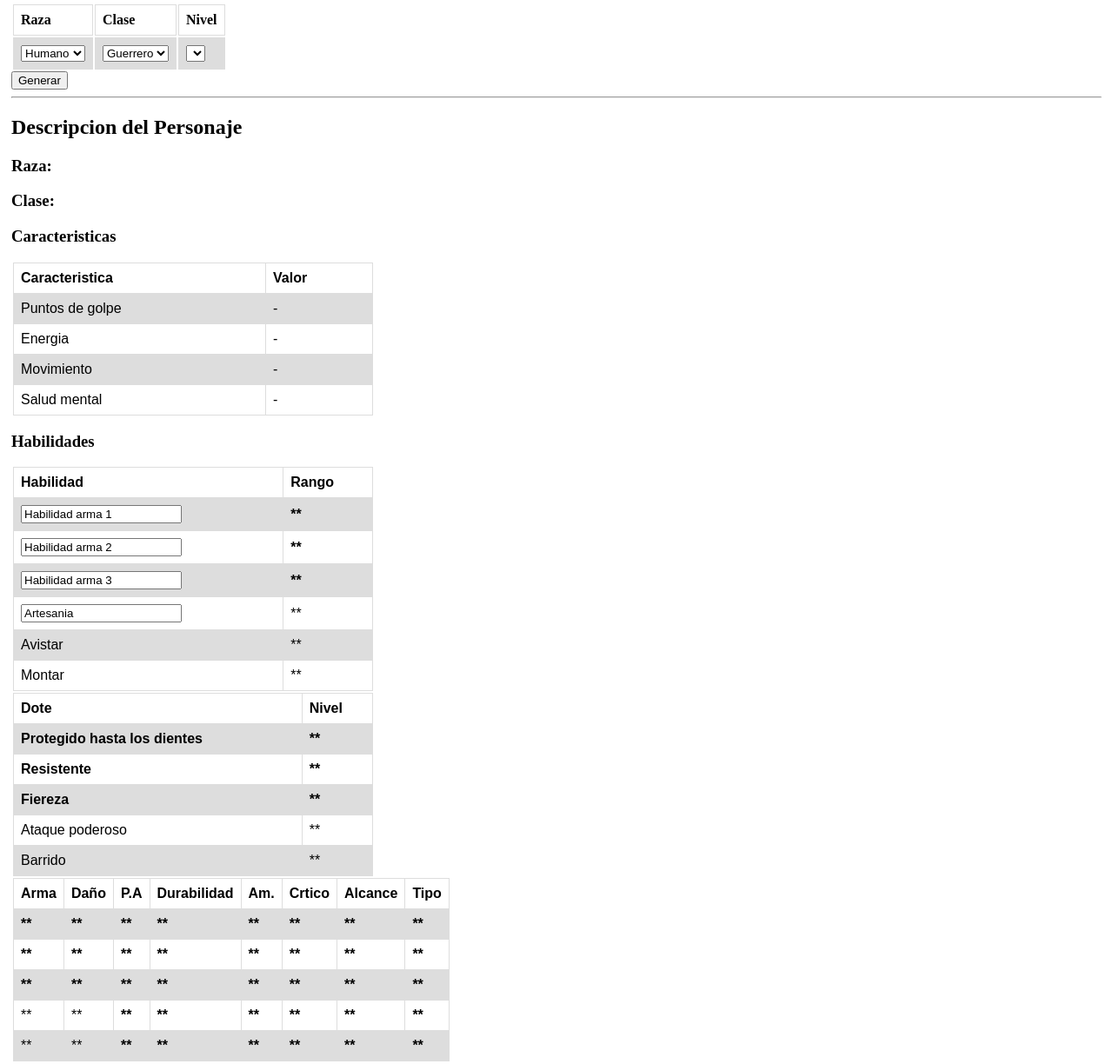
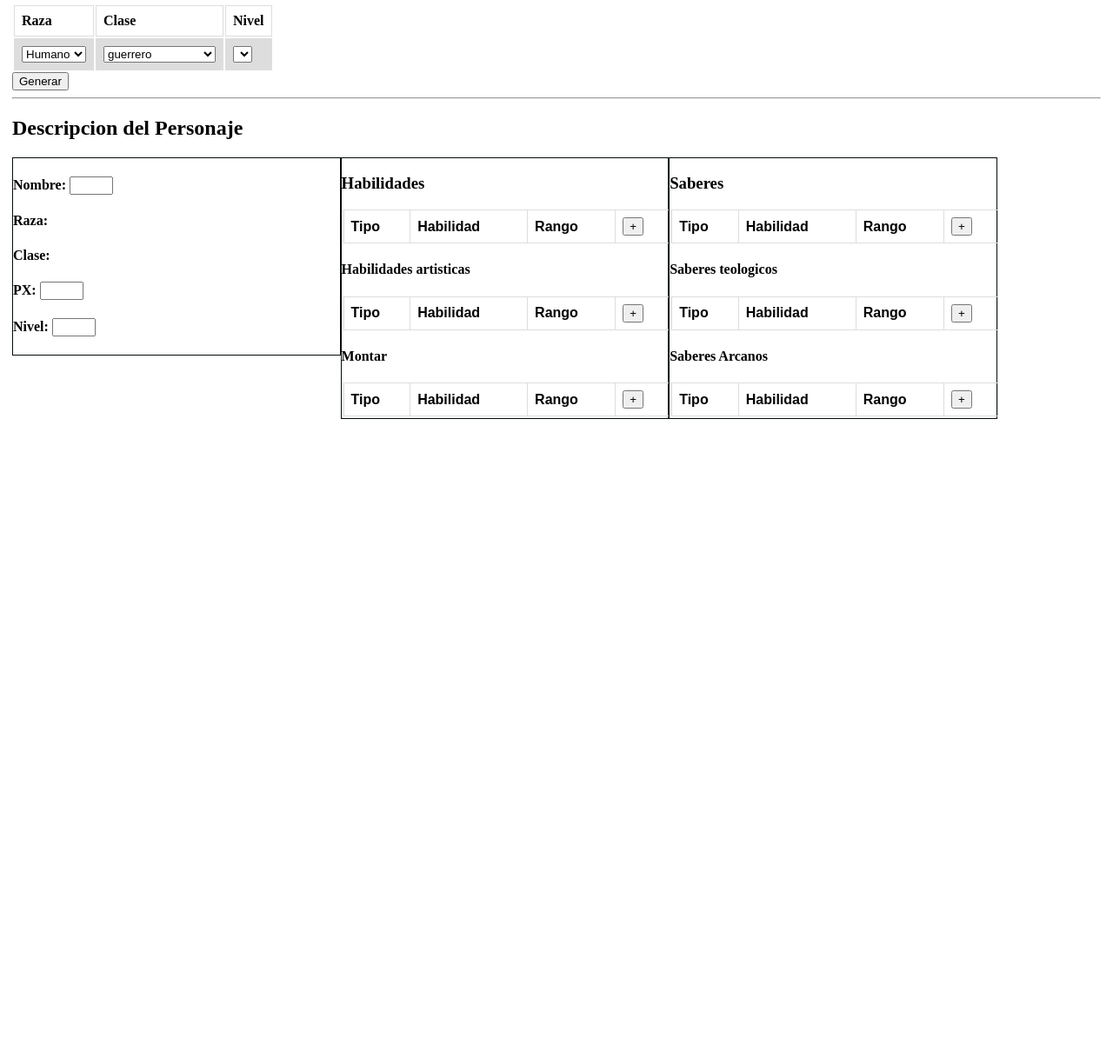
Before and after one commit to Arraiz/GeneradorReinosInconexos, a plain HTML site: page index.html in a window 1280 px wide. Shown: the part 57-1281 px from the top of the page at 87% size. After the commit the page ends 800 px from the top, so only its background shows below. Drawn offline with nearby package versions, Linux system fonts and the light colour scheme.

Commit message:
habs added

```diff
--- a/css/styles.css
+++ b/css/styles.css
@@ -1,27 +1,43 @@
 .basic {
   font-family: arial, sans-serif;
   border-collapse: collapse;
-  width: 33%;
+  width: 100%;
+  margin: 2px;
+}
+input {
+  width: 50px;
+}
+.medium {
+  font-family: arial, sans-serif;
+  border-collapse: collapse;
+  width: 100%;
   margin: 2px;
 }
 
-.medium {
-  font-family: arial, sans-serif;
-  border-collapse: collapse;
-  width: 33%;
-  margin: 2px;
-}
-
-td, th {
+td,
+th {
   border: 1px solid #dddddd;
   text-align: left;
-   padding: 8px;
+  padding: 8px;
 }
 
 tr:nth-child(even) {
   background-color: #dddddd;
 }
 
-html{
-	margin: 5px;
+html {
+  margin: 6px;
 }
+
+.column {
+  float: left;
+  width: 30%;
+  border: 1px solid #030a0b;
+}
+
+/* Clear floats after the columns */
+.row:after {
+  content: "";
+  display: table;
+  clear: both;
+}
--- a/index.html
+++ b/index.html
@@ -1,10 +1,10 @@
 <html lang="en">
   <head>
-	<meta charset="UTF-8">
-	<meta http-equiv="X-UA-Compatible" content="IE=edge">
-	<meta name="viewport" content="width=device-width, initial-scale=1.0">
+    <meta charset="UTF-8" />
+    <meta http-equiv="X-UA-Compatible" content="IE=edge" />
+    <meta name="viewport" content="width=device-width, initial-scale=1.0" />
     <script src="https://ajax.googleapis.com/ajax/libs/jquery/3.5.1/jquery.min.js"></script>
-	<link rel="stylesheet" href="css/styles.css">
+    <link rel="stylesheet" href="css/styles.css" />
     <title>Document</title>
   </head>
   <body>
@@ -17,218 +17,97 @@
       </tr>
       <tr>
         <td>
-			<select id="racial_selector" name="Seleccionar Raza">
-			</select>
+          <select id="racial_selector" name="Seleccionar Raza"></select>
         </td>
         <td>
-			<select name="Seleccionar Clase">
-			<option value="value1" selected>Guerrero</option>
-			<option value="value2" >Value 2</option>
-			<option value="value3">Value 3</option>
-			</select>
+          <select id="class_selector" name="Seleccionar Clase"></select>
         </td>
         <td>
-			<select name="Seleccionar Nivel">
-
-			</select>
+          <select name="Seleccionar Nivel"></select>
         </td>
       </tr>
     </table>
-	<button id="generateButton" >Generar</button>
-	<hr>
+    <button id="generateButton">Generar</button>
+    <hr />
     <h2>Descripcion del Personaje</h2>
 
     <!-- **************
 BASIC INFO
 ************** -->
-<h3 id="raza_h3">Raza: </h3>
-<h3 id="clase_h3">Clase: </h3>
+    <div class="row">
+      <div class="column">
+        <h4>Nombre: <input type="text" name="" id="" /></h4>
+        <h4 id="raza_h3">Raza:</h4>
+        <h4 id="clase_h3">Clase:</h4>
+        <h4>PX: <input type="text" name="" id="" /></h4>
+        <h4>Nivel: <input type="text" name="" id="" /></h4>
 
-<!-- **************
-ATRIBUTES TABLE
-************** -->
-<div id="atributtes_div">
+        <div id="atributtes_div"></div>
 
+        <div id="chars_div"></div>
       </div>
 
-<!-- **************
-************** -->
-
-<!-- **************
-CHARACTERISTICS TABLE
-************** -->
-
-<div id="chars_div">
-
+      <div class="column">
+        <h3>Habilidades</h3>
+        <table id="habTbl" class="basic">
+          <tr>
+            <th>Tipo</th>
+            <th>Habilidad</th>
+            <th>Rango</th>
+            <th><button id="añadir_hab_basica">+</button></th>
+          </tr>
+        </table>
+        <h4>Habilidades artisticas</h4>
+        <table id="habArTbl" class="basic">
+          <tr>
+            <th>Tipo</th>
+            <th>Habilidad</th>
+            <th>Rango</th>
+            <th><button id="añadir_hab_art">+</button></th>
+          </tr>
+        </table>
+        <h4>Montar</h4>
+        <table id="habMonTbl" class="basic">
+          <tr>
+            <th>Tipo</th>
+            <th>Habilidad</th>
+            <th>Rango</th>
+            <th><button id="añadir_hab_montar">+</button></th>
+          </tr>
+        </table>
       </div>
 
-<h3>Caracteristicas</h3>
-
-	<table class="basic">
+      <div class="column">
+        <h3>Saberes</h3>
+        <table id="saberesTbl" class="basic">
           <tr>
-			<th>Caracteristica</th>
-			<th>Valor</th>
-		</tr>
-		<tr>
-			<td>Puntos de golpe</td>
-			<td>-</td>
-		</tr>
-		<tr>
-			<td>Energia</td>
-			<td>-</td>
-		</tr>
-		<tr>
-			<td>Movimiento</td>
-			<td>-</td>
-		</tr>
-		<tr>
-			<td>Salud mental</td>
-			<td>-</td>
+            <th>Tipo</th>
+            <th>Habilidad</th>
+            <th>Rango</th>
+            <th><button id="addSaber">+</button></th>
           </tr>
         </table>
-
-<!-- **************
-************** -->
-
-<!-- **************
-HABILITIES TABLE
-************** -->
-<h3>Habilidades</h3>
-		<table id="tblHabiWArrior" class="basic">
+        <h4>Saberes teologicos</h4>
+        <table id="saberesTeoTbl" class="basic">
           <tr>
+            <th>Tipo</th>
             <th>Habilidad</th>
             <th>Rango</th>
-		</tr>
-		<tr>
-			<th>
-				<input type="text" value="Habilidad arma 1" >
-			</th>
-			<th>**</th>
-		</tr>
-		<tr>
-			<th>
-				<input type="text" value="Habilidad arma 2" >
-			</th>
-			<th>**</th>
-		</tr>
-		<tr>
-			<th>
-				<input type="text" value="Habilidad arma 3" >
-			</th>
-			<th>**</th>
-		</tr>
-		<tr>
-			<th>
-				<input type="text" value="Artesania" >
-			</th>
-			<td>**</td>
-		</tr>
-		<tr>
-			<td>Avistar</td>
-			<td>**</td>
-		</tr>
-		<tr>
-			<td>Montar</td>
-			<td>**</td>
-		</tr>
-
-		</table>
-		<table class="basic">
-			<th>Dote</th>
-			<th>Nivel</th>
-		<tr>
-			<th>Protegido hasta los dientes</th>
-			<th>**</th>
-		</tr>
-		<tr>
-		<th>Resistente</th>
-			<th>**</th>
-		</tr>
-		<tr>
-		<th>Fiereza</th>
-			<th>**</th>
-		</tr>
-		<tr>
-			<td>Ataque poderoso</td>
-			<td>**</td>
-		</tr>
-		<tr>
-			<td>Barrido</td>
-			<td>**</td>
+            <th><button id="addSaberTeo">+</button></th>
           </tr>
         </table>
-
-	<!-- **************
-************** -->
-
-	<table class="medium">
-			<th>Arma</th>
-			<th>Daño</th>
-			<th>P.A</th>
-			<th>Durabilidad</th>
-			<th>Am.</th>
-			<th>Crtico</th>
-			<th>Alcance</th>
+        <h4>Saberes Arcanos</h4>
+        <table id="saberesArcTbl" class="basic">
+          <tr>
             <th>Tipo</th>
-		<tr>
-			<th>**</th>
-			<th>**</th>
-			<th>**</th>
-			<th>**</th>
-			<th>**</th>
-			<th>**</th>
-			<th>**</th>
-			<th>**</th>
-		</tr>
-		<tr>
-			<th>**</th>
-			<th>**</th>
-			<th>**</th>
-			<th>**</th>
-			<th>**</th>
-			<th>**</th>
-			<th>**</th>
-			<th>**</th>
-
-		</tr>
-		<tr>
-			<th>**</th>
-			<th>**</th>
-			<th>**</th>
-			<th>**</th>
-			<th>**</th>
-			<th>**</th>
-			<th>**</th>
-			<th>**</th>
-
-		</tr>
-		<tr>
-			<td>**</td>
-			<td>**</td>
-			<th>**</th>
-			<th>**</th>
-			<th>**</th>
-			<th>**</th>
-			<th>**</th>
-			<th>**</th>
-
-		</tr>
-		<tr>
-			<td>**</td>
-			<td>**</td>
-			<th>**</th>
-			<th>**</th>
-			<th>**</th>
-			<th>**</th>
-			<th>**</th>
-			<th>**</th>
-
+            <th>Habilidad</th>
+            <th>Rango</th>
+            <th><button id="addSaberArc">+</button></th>
           </tr>
         </table>
-
+      </div>
+    </div>
 
     <script src="js/generator.js"></script>
   </body>
-
-
 </html>
--- a/js/generator.js
+++ b/js/generator.js
@@ -1,8 +1,41 @@
 let button = document.getElementById('generateButton');
 let raza_h3 = document.getElementById('raza_h3');
 let clase_h3 = document.getElementById('clase_h3');
+let addHabBasica = document.getElementById('añadir_hab_basica');
+let addHabArt = document.getElementById('añadir_hab_art');
+let addHabmontar = document.getElementById('añadir_hab_montar');
+let addSaber = document.getElementById('addSaber');
+let addSaberTeo = document.getElementById('addSaberTeo');
+let addSaberArc = document.getElementById('addSaberArc');
 button.onclick = function () {
 	generateAtributes()
+	generateCharacteristics()
+}
+
+addHabBasica.onclick = function () {
+	$("#habTbl").find('tbody').append(`<tr><td><input type="text"</td><td><input type="text"</td><td><input type="text"</td></td></tr>`);
+	console.log("test");
+}
+addHabArt.onclick = function () {
+	$("#habArTbl").find('tbody').append(`<tr><td><input type="text"</td><td><input type="text"</td><td><input type="text"</td></td></tr>`);
+	console.log("test");
+}
+addHabmontar.onclick = function () {
+	$("#habMonTbl").find('tbody').append(`<tr><td><input type="text"</td><td><input type="text"</td><td><input type="text"</td></td></tr>`);
+	console.log("test");
+}
+addSaber.onclick = function () {
+	$("#saberesTbl").find('tbody').append(`<tr><td><input type="text"</td><td><input type="text"</td><td><input type="text"</td></td></tr>`);
+	console.log("test");
+}
+
+addSaberTeo.onclick = function () {
+	$("#saberesTeoTbl").find('tbody').append(`<tr><td><input type="text"</td><td><input type="text"</td><td><input type="text"</td></td></tr>`);
+	console.log("test");
+}
+addSaberArc.onclick = function () {
+	$("#saberesArcTbl").find('tbody').append(`<tr><td><input type="text"</td><td><input type="text"</td><td><input type="text"</td></td></tr>`);
+	console.log("test");
 }
 
 let fuerza;
@@ -31,6 +64,30 @@ character_json = {
 
 
 
+}
+
+/*Habilidades*/
+habilidades = {
+	"generales":
+		["abrir cerraduras", "acrobacias", "custom"],
+	"artisticas": {
+
+	},
+	"artesania": {
+
+	},
+	"montar": {
+
+	},
+	"saberes": {
+
+	},
+	"saberes teologicos": {
+
+	},
+	"saberes arcanos": {
+
+	}
 }
 
 
@@ -82,8 +139,10 @@ function getCharac() {
 /********************/
 
 racesList = ["Humano", "Elfo", "Enano", "Orco", "Mediano"]
+classList = ["guerrero", "rufian", "sacerdote", "mistico", "marcado", "explorador", "monje", "mago de combate", "duelista", "tirador", "bardo", "ninja"]
 
 let race_selector = document.getElementById('racial_selector');
+let class_selector = document.getElementById('class_selector');
 for (var i = 0; i < racesList.length; i++) {
 	let opt = racesList[i];
 	let el = document.createElement("option");
@@ -91,42 +150,15 @@ for (var i = 0; i < racesList.length; i++) {
 	el.value = opt;
 	race_selector.appendChild(el);
 }
+for (var i = 0; i < classList.length; i++) {
+	let opt = classList[i];
+	let el = document.createElement("option");
+	el.textContent = opt;
+	el.value = opt;
+	class_selector.appendChild(el);
+}
 
 
-// razas = [
-// 	humano = {
-// 		"ddg": "1d8",
-// 		"bonos": {
-// 			"fuerza": 0,
-// 			"destreza": 0,
-// 			"contitucion": 0,
-// 			"intelecto": 0,
-// 			"sabuduria": 0,
-// 			"carisma": 0,
-// 		},
-// 		"rasgos": {
-// 			"puntos de habilidad": "Durante la creacion de PJ ganas dos puntos de habilidad extra",
-// 			"puntos de habilidad_nivel": "Ganan 1 punto de habilidad extra por nivel"
-// 		}
-
-// 	},
-// 	enano = {
-// 		"ddg": "1d10",
-// 		"bonos": {
-// 			"fuerza": 0,
-// 			"destreza": -2,
-// 			"contitucion": 2,
-// 			"intelecto": 0,
-// 			"sabuduria": 0,
-// 			"carisma": 0,
-// 		},
-// 		"rasgos": {
-// 			"vision en la_penumbra": "vision en la penumbra (10 metros)",
-// 			"resistir frio": "Ventajas en tiradas de constitucion para resistir frio",
-// 			"resistentes sugestion": "ventajas en tiradas para resistor encantamientos e ilusiones"
-// 		}
-// 	}
-// ]
 
 razas = [{
 	"humano": {
@@ -217,8 +249,32 @@ razas = [{
 ]
 
 
+
+
+
 /*CLASES*/
-/*Guerrero*/
+
+clases = [{
+	"guerrero": {
+		"nombre": "guerrero",
+		"habilidades": {
+			"Habilidad armas 1": "",
+			"Habilidad armas 2": "",
+			"Habilidad armas 3": "",
+			"Artesania": "",
+			"Avistar": "",
+			"Montar": ""
+		},
+		//esto iria en funcion del nivel pero de momento solo nivel 1
+		"dotes": {
+			"Fiereza(pasiva)": "Cada vez que mata a un oponente de un golpe, el guerrero gana un ataque adicional."
+
+		},
+		"salario": "fuerza x 3"
+	}
+}
+]
+
 
 tblHabilidades = `</table >
 		<table id="tblHabiWArrior" class="basic">
@@ -289,7 +345,9 @@ tblHabilidades = `</table >
 
 function generateAtributes() {
 	race = race_selector.value.toLowerCase();
+	clase = class_selector.value.toLowerCase();
 	character_json["raza"] = razas[0][race_selector.value.toLowerCase()];
+	character_json["clase"] = clases[0][class_selector.value.toLowerCase()];
 	base = 4;
 	jQuery.each(character_json["atributes"], function (i, val) {
 		val = getCharac() + base + razas[0][race]["bonos"][i]
@@ -299,6 +357,7 @@ function generateAtributes() {
 	console.log(character_json)
 
 	raza_h3.innerHTML = "Raza: " + character_json["raza"]["nombre"]
+	clase_h3.innerHTML = "Clase: " + character_json["clase"]["nombre"]
 
 	atributes_html = `<h3>Atributos</h3>
 	<table id="atributes" class="basic">
@@ -416,12 +475,37 @@ function generateAtributes() {
 
 function generateCharacteristics() {
 
-	//let puntos_de_golpe = character_json["ddg"] + character_json["atributes"]["constitucion"]
-	//console.log(puntos_de_golpe);
+	let puntos_de_golpe = character_json["raza"]["ddg"] + character_json["atributes"]["constitucion"]
+	console.log(puntos_de_golpe);
 	//let energia = character_json["nivel"]
 	//console.log(energia);
 
 
+	caracteristias_html = `<h3>Caracteristicas</h3>
 
+	<table class="basic">
+		<tr>
+			<th>Caracteristica</th>
+			<th>Valor</th>
+		</tr>
+		<tr>
+			<td  >Puntos de golpe</td>
+			<td id="puntos_de_golpe">`+ puntos_de_golpe + `</td>
+		</tr>
+		<tr>
+			<td>Energia</td>
+			<td id="energia">`+ 1 + `</td>
+		</tr>
+		<tr>
+			<td>Movimiento</td>
+			<td id="movimiento">`+ 1 + `</td>
+		</tr>
+		<tr>
+			<td>Salud mental</td>
+			<td id="salud_mental">`+ 1 + `</td>
+		</tr>
+	</table>`
+
+	document.getElementById("chars_div").innerHTML = caracteristias_html;
 
 }
```
Lines whose indentation alone changed are shown as unchanged.
